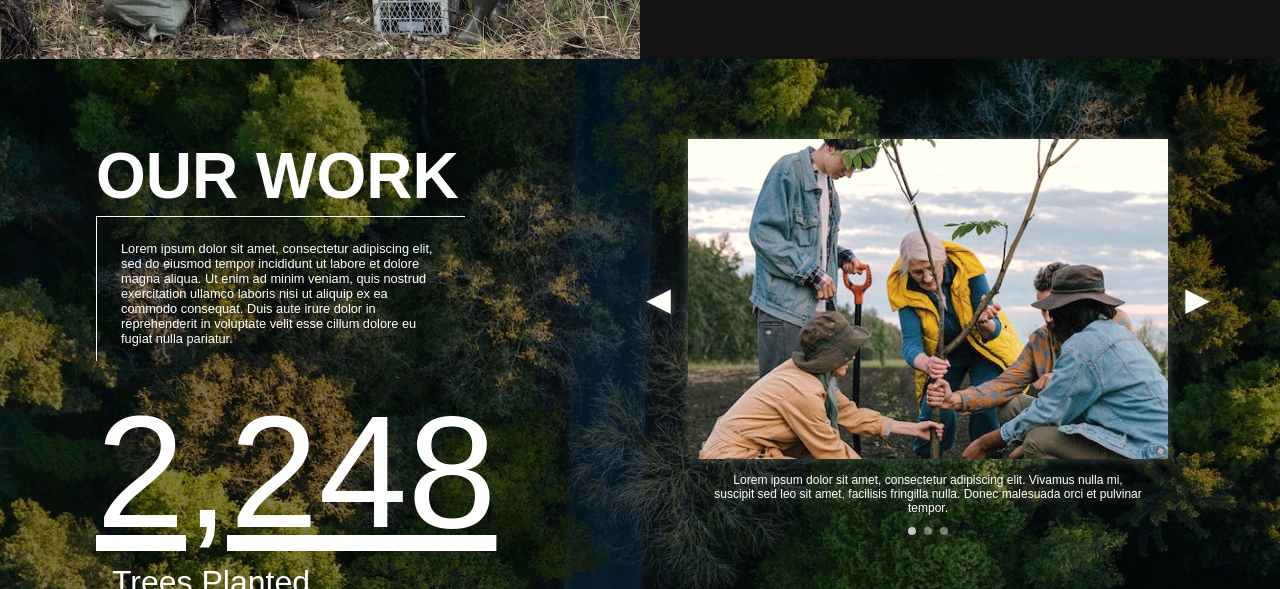
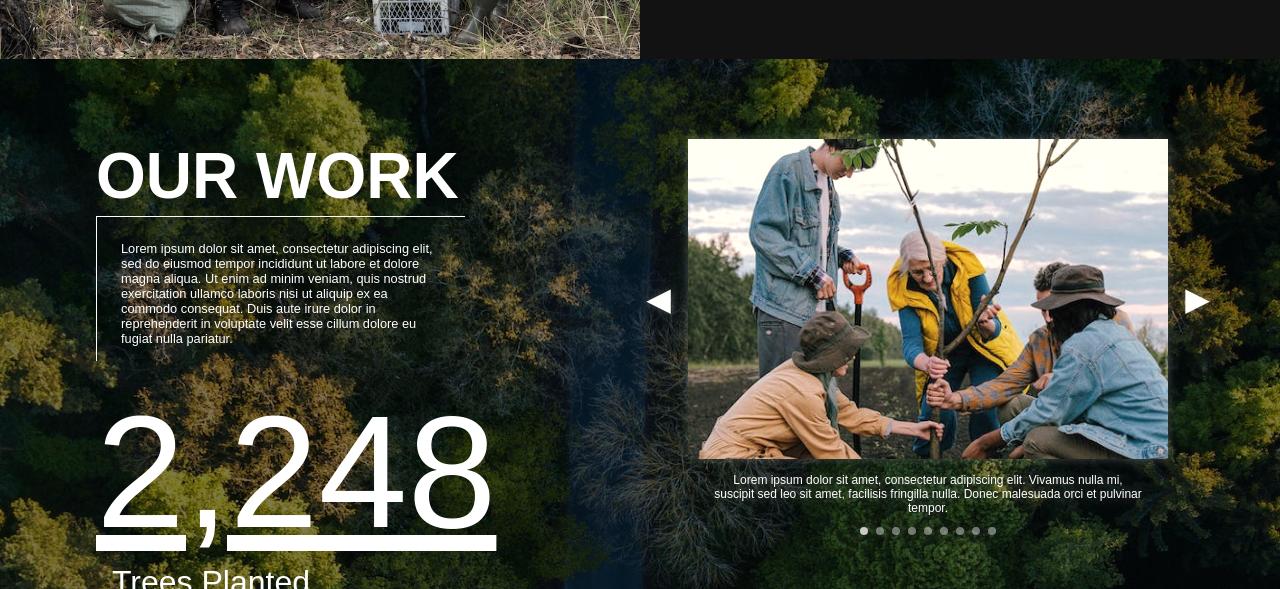
Before and after one commit to mhayakawa1/nonprofit-website-react, a React (Create React App) app: page / in a window 1280 px wide. Shown: the part 1140-1729 px from the top of the page. Built offline with nearby package versions, Linux system fonts and the light colour scheme; a web font is replaced by a local one.

Commit message:
Update Carousel.jsx

```diff
--- a/src/components/Carousel.jsx
+++ b/src/components/Carousel.jsx
@@ -2,42 +2,12 @@ import React from 'react';
 import image1 from '../images/carousel-image-1.jpeg';
 import image2 from '../images/carousel-image-2.jpg';
 import image3 from '../images/carousel-image-3.jpeg';
-
-//consts for images and captions for image carousel
-const Image1 = () =>{
-    return(
-      <div>
-        <div id="image1" className="slide fade-in"><img className="slide-img" src={image1} />
-        </div>
-        <p id="image1-text" className="slide-text font-size-small font-weight-thin text-white fade-in">
-          Lorem ipsum dolor sit amet, consectetur adipiscing elit. Vivamus nulla mi, suscipit sed leo sit amet, facilisis fringilla nulla. Donec malesuada orci et pulvinar tempor.</p>
-      </div>
-    )
-  }
-
-  const Image2 = () =>{
-    return(
-      <div>
-        <div id="image2" className="slide fade-in"><img className="slide-img" src={image2} />
-      </div>
-      <p id="image2-text" className="slide-text font-size-small font-weight-thin text-white fade-in">
-        Sed ultrices nec elit quis egestas. Donec mauris nisi, convallis vitae enim vel, auctor convallis risus. In lorem libero, gravida quis commodo ut, feugiat non nulla.</p>
-      </div>
-
-    )
-  }
-
-  const Image3 = () =>{
-    return(
-      <div>
-        <div id="image3" className="slide fade-in"><img className="slide-img" src={image3} />
-        </div>
-        <p id="image3-text" className="slide-text font-size-small font-weight-thin text-white fade-in">
-          Aenean tempus accumsan sem, ac varius nulla laoreet ac. Pellentesque luctus ante in mauris sodales, facilisis tempor ex posuere. Sed auctor purus sit amet est consequat pulvinar eu ac nisl. </p>
-      </div>
-
-    )
-  }
+import image4 from '../images/carousel-image-4.jpg';
+import image5 from '../images/carousel-image-5.jpg';
+import image6 from '../images/carousel-image-6.jpg';
+import image7 from '../images/carousel-image-7.jpg';
+import image8 from '../images/carousel-image-8.jpg';
+import image9 from '../images/carousel-image-9.jpg';
 
   //let imageNumArr = [1, 2, 3]; //array to cycle through images
   export default class Carousel extends React.Component {
@@ -45,61 +15,129 @@ const Image1 = () =>{
         super(props);
         this.state = {
           imageNumber: 0,
-          dotClasses: ["dot", "dot translucent", "dot translucent"],
-          imageNumArr: [0, 1, 2],
+          dotClasses: ['dot', 'dot translucent', 'dot translucent'],
+          imageNumArr: [0, 1, 2, 3, 4, 5, 6, 7, 8],
+          imagesArr: [image1, image2, image3, image4, image5, image6, image7, image8, image9],
+          captionsArr: [
+            'Lorem ipsum dolor sit amet, consectetur adipiscing elit. Vivamus nulla mi, suscipit sed leo sit amet, facilisis fringilla nulla. Donec malesuada orci et pulvinar tempor.',
+            'Sed ultrices nec elit quis egestas. Donec mauris nisi, convallis vitae enim vel, auctor convallis risus. In lorem libero, gravida quis commodo ut, feugiat non nulla.',
+            'Aenean tempus accumsan sem, ac varius nulla laoreet ac. Pellentesque luctus ante in mauris sodales, facilisis tempor ex posuere. Sed auctor purus sit amet est consequat pulvinar eu ac nisl.',
+            'Cursus euismod quis viverra nibh cras. Lobortis elementum nibh tellus molestie nunc non.',
+            'Nec nam aliquam sem et tortor consequat id porta. Sit amet luctus venenatis lectus. Consectetur purus ut faucibus pulvinar.',
+            'Non sodales neque sodales ut. Imperdiet sed euismod nisi porta lorem mollis aliquam ut porttitor.',
+            'Excepteur sint occaecat cupidatat non proident, sunt in culpa qui officia deserunt mollit anim id est laborum.',
+            'Sapien faucibus et molestie ac feugiat sed lectus. Metus vulputate eu scelerisque felis imperdiet proin. Pharetra convallis posuere morbi leo urna molestie at elementum eu.',
+            'Morbi tristique senectus et netus et malesuada. Integer feugiat scelerisque varius morbi enim nunc faucibus a pellentesque.'
+          ],
+          image: '',
+          caption: '',
+          fadeIn: 'fade-in'
         }
-        this.switchImage = this.switchImage.bind(this)
+        this.switchImage = this.switchImage.bind(this);
+        this.getDots = this.getDots.bind(this);
+        this.renderImage = this.renderImage.bind(this);
       }
 
     //used when carousel buttons are clicked
-    switchImage(event, direction){
+    switchImage(direction){
 
       if(direction === "right"){ //if direction is right, move 1st number in imageNumArr to end
         this.state.imageNumArr.push(this.state.imageNumArr.shift());
         this.state.dotClasses.unshift(this.state.dotClasses.pop());
+        this.state.imagesArr.push(this.state.imagesArr.shift());
+        this.state.captionsArr.push(this.state.captionsArr.shift());
       }else if(direction === "left"){ //if direction is left, most last number in imageNumArr to beginning
         this.state.imageNumArr.unshift(this.state.imageNumArr.pop());
         this.state.dotClasses.push(this.state.dotClasses.shift());
+        this.state.imagesArr.unshift(this.state.imagesArr.pop());
+        this.state.captionsArr.push(this.state.captionsArr.shift());
       }
 
       //set imageNumber to 1st element in imageNumArr
       this.setState({
+        imagesArr: this.state.imagesArr,
         imageNumArr: this.state.imageNumArr,
         imageNumber: this.state.imageNumArr[0],
-        dotClasses: this.state.dotClasses
+        dotClasses: this.state.dotClasses,
+        fadeIn: this.state.fadeIn
       })
-      console.log(this.state.dotClasses)
+    }
+
+    getImageAndCaption(){
+      const getDiv = [];
+
+      getDiv.push(
+        <div key={'image'} className='fade-in'>
+          <div className='slide fade-in'>
+            <img className='slide-img fade-in' src={this.state.imagesArr[0]} />
+          </div>
+          <p className='slide-text font-size-small font-weight-thin text-white fade-in'>
+            {this.state.captionsArr[0]}
+          </p>
+        </div>
+      )
+      return getDiv;
+    }
+
+    renderImage = () =>{
+      const arr = [];
+      for(let i = 0; i < this.state.imagesArr.length; i++){
+        if(this.state.imagesArr.indexOf(this.state.imagesArr[i]) === this.state.imageNumber){
+          arr.push(
+            <div key={i}>
+              <div className='slide fade-in'>
+                <img className='slide-img' src={this.state.imagesArr[0]} />
+              </div>
+              <p className='slide-text font-size-small font-weight-thin text-white fade-in'>
+                {this.state.captionsArr[0]}
+              </p>
+            </div>
+          )
+        }
+      }
+      return arr;
+    }
+
+    getDots(){
+      const dotsArr = [];
+
+      for(let i = 0; i < this.state.imageNumArr.length; i++){
+        if(i === this.state.imageNumber){
+          dotsArr.push(
+            <span key={i} className='dot'></span>
+          )
+        }else{
+          dotsArr.push(
+            <span key={i} className='dot translucent'></span>
+          )
+        }
+      }
+      return dotsArr;
     }
 
     render(){
-      let showImage;
+      //let showImage = this.renderImage();
       let caption;
-
-      if(this.state.imageNumber === 0){
-        showImage = <Image1 />
-      }else if(this.state.imageNumber === 1){
-        showImage = <Image2 />
-      }else if(this.state.imageNumber === 2){
-        showImage = <Image3 />
-      }
 
       return(
         //when carousel buttons are clicked, pass switchImage with direction
         <div id="gallery-container">
-          <button id="btn-1" className="carousel-btn fade-in" onClick={event => this.switchImage(event, "left")}>◀</button>
+          <button id="btn-1" className="carousel-btn fade-in"
+            onClick={() => this.switchImage("left")}>◀</button>
 
-          {showImage}
+           {/*{showImage}
+          {this.getImageAndCaption()}   */}
+          {this.renderImage()}
 
-          <button id="btn-2" className="carousel-btn fade-in" onClick={event => this.switchImage(event, "right")}>▶</button>
+          <button id="btn-2" className="carousel-btn fade-in"
+            onClick={() => this.switchImage("right")}>▶</button>
 
           <div id="caption" className="fade-in text-white font-weight-thin">
           {caption}
           </div>
 
           <div id="dots" className="fade-in">
-            <span id="dot1" className={this.state.dotClasses[0]}></span>
-            <span id="dot2" className={this.state.dotClasses[1]}></span>
-            <span id="dot3" className={this.state.dotClasses[2]}></span>
+            {this.getDots()}
           </div>
         </div>
       )
```
